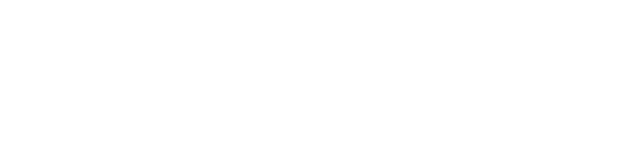
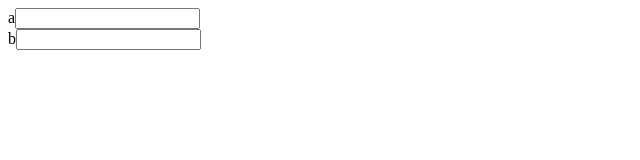
Before and after one commit to marcusfrdk/docmath, a plain HTML site: page index.html in a window 1280 px wide. Shown: the whole page, without its empty margins (0-640 px from the left). Drawn offline with Linux system fonts and the light colour scheme.

Commit message:
Initialize function adds values and references and sets everything up correctly

```diff
--- a/index.html
+++ b/index.html
@@ -17,9 +17,11 @@
 
     initialize({
       a: {
-        step: "b"
+        step: "b",
+        min: 0
       },
-      b: {}
+      b: {
+      }
     })
   </script>
 </body>
--- a/index.js
+++ b/index.js
@@ -1,6 +1,7 @@
 let _values;
 let _options;
 let _references;
+
 let template;
 let displayElement;
 let interactiveElement;
@@ -8,14 +9,14 @@ let interactiveElement;
 // const displayElement = document.getElementById('output');
 // const interactiveElement = document.getElementById('input');
 
-function initialize(values, options){
+function initialize(initial, options){
   // Error handling
   if(typeof template !== "string"){
-    throw new Error("Invalid template string")
+    throw new Error("Invalid template string");
   }
 
   if(typeof compute !== "function"){
-    throw new Error("Invalid compute function")
+    throw new Error("Invalid compute function");
   }
 
   // Parent nodes
@@ -25,31 +26,77 @@ function initialize(values, options){
   interactiveElement = document.createElement('div');
   interactiveElement.id = 'interactive';
 
-  // Compute
+  // Values
+  const values = {};
+  const keys = Object.keys(initial);
+  const attributes = ["value", "step", "min", "max"];
+  const references = keys.reduce((acc, key) => {
+    acc[key] = {};
+    return acc;
+  }, {});
+
+  Object.entries(initial).forEach(([key, config]) => {
+    values[key] = {};
+
+    // Default values
+    attributes.forEach(attribute => {
+      if(typeof config[attribute] !== "undefined"){
+        values[key][attribute] = config[attribute];
+      }
+    });
+
+    // References
+    Object.entries(config).forEach(([attribute, value]) => {
+      if(typeof value === "string"){
+        // Check if key exists
+        if(!keys.includes(value)){
+          throw new Error(`Invalid reference '${value}'`);
+        }
+
+        // Add reference to referenced node
+        if(Array.isArray(references[value][key])){
+          references[value][key].push(attribute);
+        } else {
+          references[value][key] = [attribute];
+        }
+
+        // Set value
+        values[key][attribute] = initial[value]?.[attribute];
+      }
+    });
+  });
 
   // Child nodes
+  Object.entries(values).forEach(([key, attribute]) => {
+    const containerElement = document.createElement('div');
+
+    const labelElement = document.createElement('label');
+    labelElement.textContent = key;
+    containerElement.appendChild(labelElement);
+
+    const inputElement = document.createElement('input');
+    inputElement.id = key;
+    inputElement.type = "number";
+
+    Object.entries(attribute).forEach(([attribute, value]) => {
+      if(typeof value !== "undefined"){
+        inputElement[attribute] = value;
+      }
+    });
+
+    containerElement.appendChild(inputElement);
+    interactiveElement.appendChild(containerElement);
+  })
+
+
+  // Set globals
+  _references = references;
+  _values = values;
+  _options = options;
+
   document.body.appendChild(displayElement);
   document.body.appendChild(interactiveElement);
 
-  // References
-
-  // Set globals
-  _values = values;
-  _options = options;
-
-  console.log(_values);
-
-  // _references = keys.map(key => ({ [key]: {} }));
-
-
-  // Object.entries(values).forEach(([key, config]) => {
-  //   // // Get references
-  //   // Object.entries(config).forEach(([attribute, value]) => {
-  //   //   if(keys.includes(value)) {
-  //   //     _references[key][attribute]
-  //   //   }
-  //   // });
-
-  //   console.log(key, config);
-  // });
+  console.log("References:", _references);
+  console.log("Values:", _values);
 }
```
